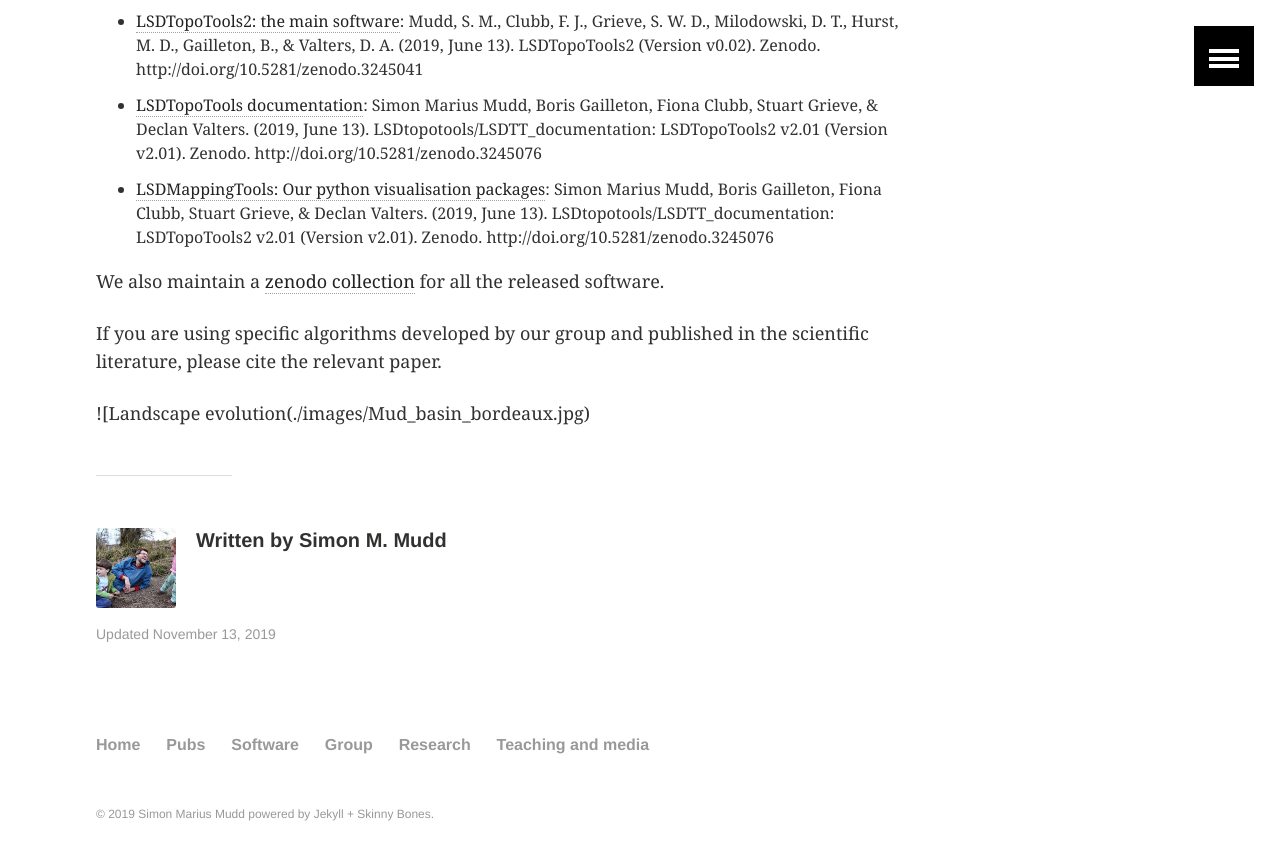
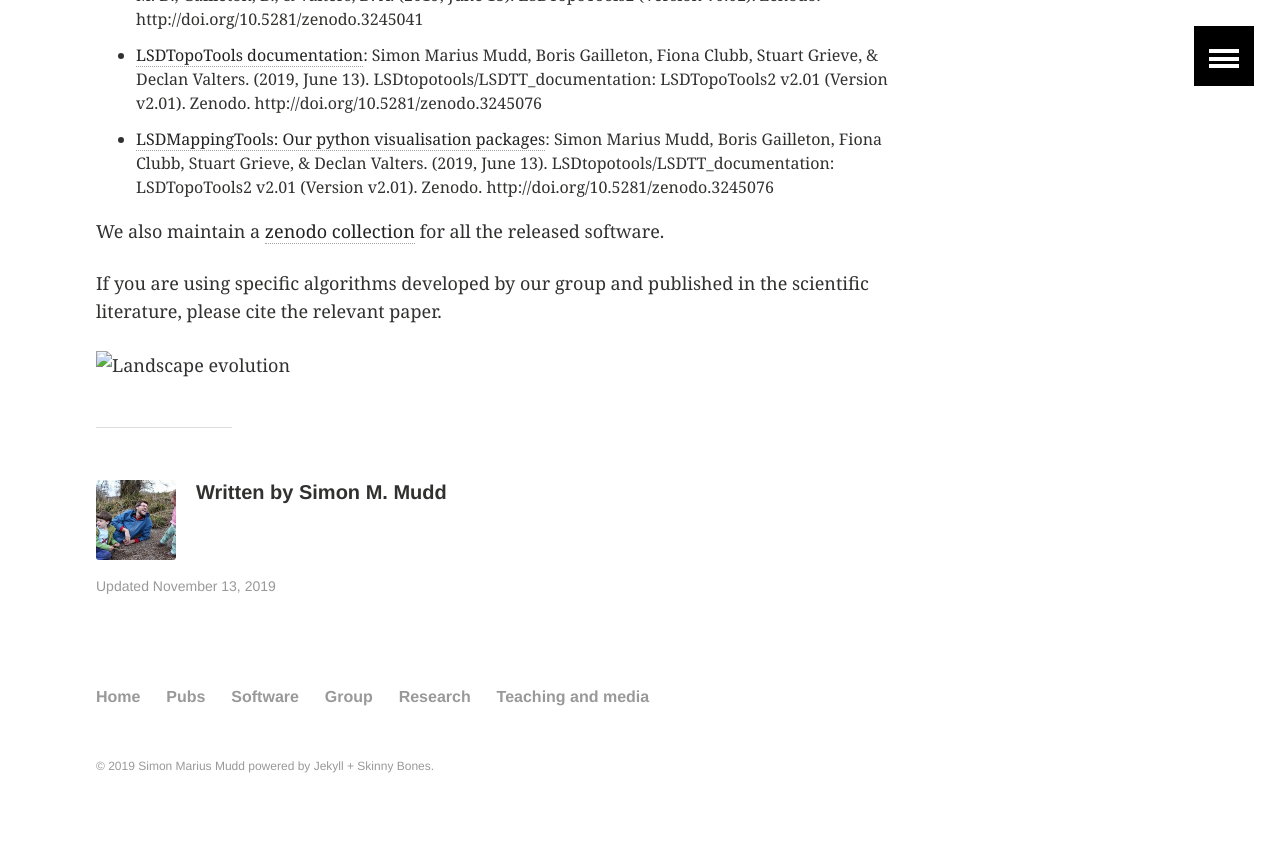
Before and after one commit to simon-m-mudd/simon-m-mudd.github.io, a Jekyll site: the page built from _posts/software/2019-11-03-LSDTopoTools.md, in a window 1280 px wide and 900 px high, scrolled down 2021 px. Shown: the top 860 px of the window. Built offline with Jekyll 4.4.1, drawn with Linux system fonts in a browser that asks for light colours.

Commit message:
Changing some dates

```diff
--- a/_posts/software/2015-07-01-LSDTopoTools.md
+++ b/_posts/software/2019-11-03-LSDTopoTools.md
@@ -56,4 +55,4 @@ We also maintain a [zenodo collection](https://zenodo.org/search?page=1&size=20&
 
 If you are using specific algorithms developed by our group and published in the scientific literature, please cite the relevant paper.
 
-![Landscape evolution(./images/Mud_basin_bordeaux.jpg)
+![Landscape evolution](./images/Mud_basin_bordeaux.jpg)
```
Also changed, not shown: other parts of _posts/software/2019-11-03-LSDTopoTools.md (+0 -1 lines), _posts/software/2019-11-02-Geochemistry.md (renamed from _posts/software/2015-07-01-Geochemistry.md, +1 -1 lines), _posts/software/2019-11-01-Coastal.md (renamed from _posts/software/2015-07-01-Coastal.md).
